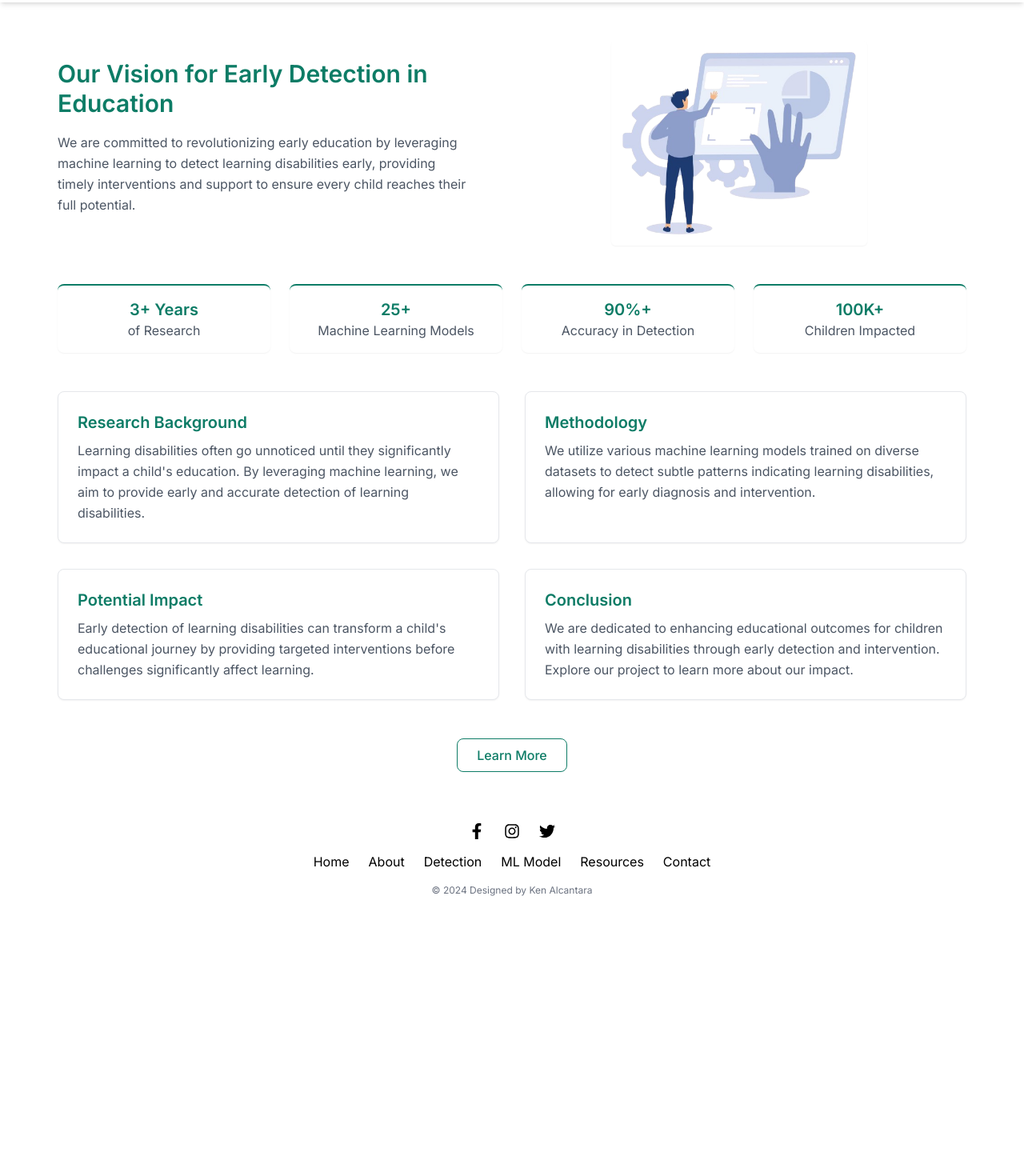
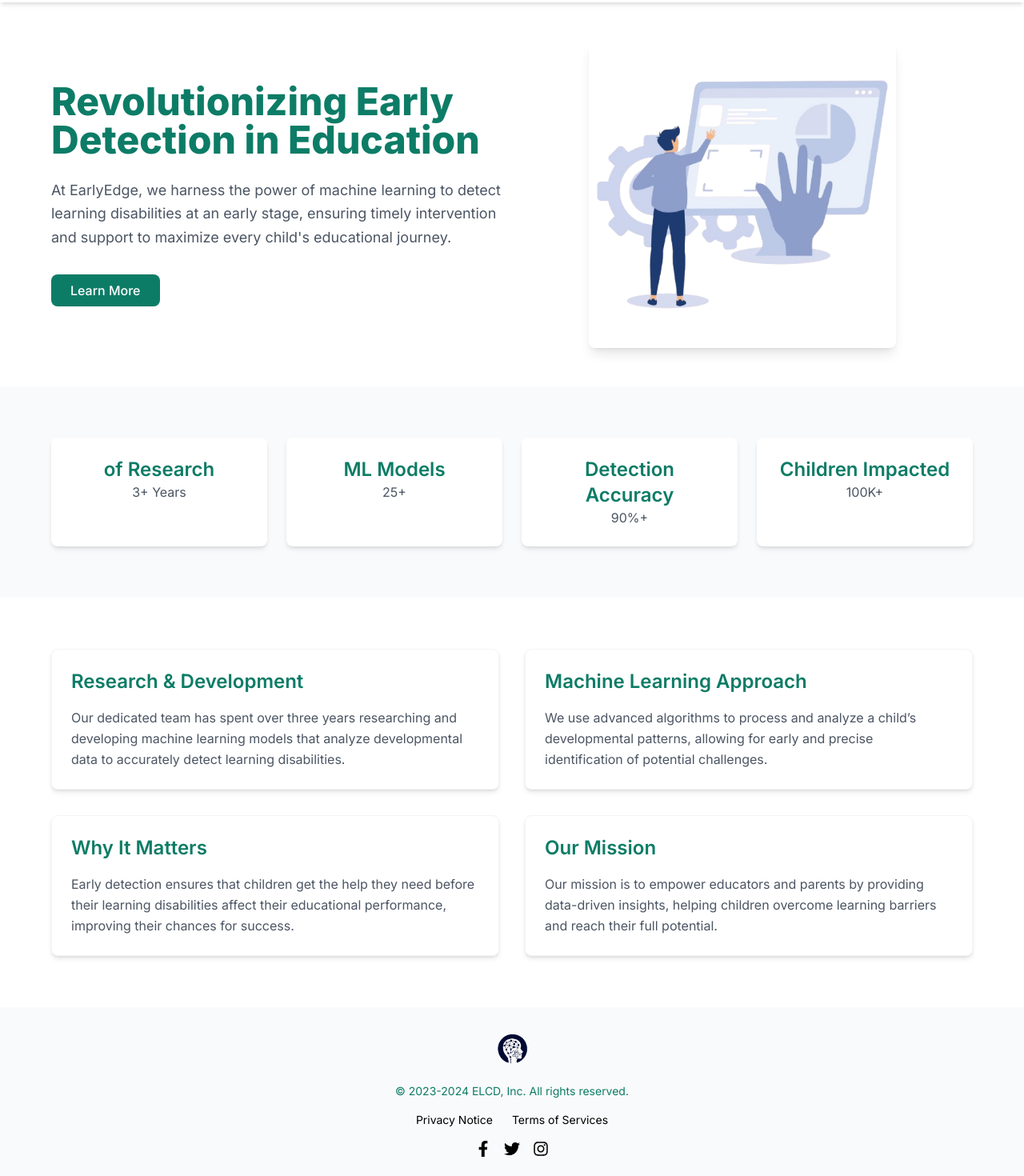
Before and after one commit to Kentoyyy/Thesis-Project, a Next.js app: page /about in a window 1280 px wide. Shown: the part 69-1539 px from the top of the page at 80% size. Before the commit the page ends 1206 px from the top, so only its background shows below. Built offline with nearby package versions, Linux system fonts and the light colour scheme.

Commit message:
updating

```diff
--- a/app/about/page.tsx
+++ b/app/about/page.tsx
@@ -16,70 +16,74 @@ const AboutPage = () => {
   return (
     <>
       <Navbar />
-      <div className="min-h-screen flex flex-col bg-white px-6 py-12">
-        {/* Header Section */}
-        <div className="container mx-auto flex flex-col md:flex-row items-center justify-center md:justify-between px-6 md:px-12">
-          <div className="max-w-lg mb-8 md:mb-0">
-            <h1 className="text-3xl font-semibold text-[#0D7C66] mb-4 leading-tight">
-              Our Vision for Early Detection in Education
+      <div className="min-h-screen flex flex-col bg-white">
+        {/* Hero Section */}
+        <div className="container mx-auto py-12 px-6 lg:px-16 flex flex-col lg:flex-row items-center">
+          {/* Text Section */}
+          <div className="lg:w-1/2 mb-8 lg:mb-0">
+            <h1 className="text-4xl lg:text-5xl font-extrabold text-[#0D7C66] mb-6 leading-tight">
+              Revolutionizing Early Detection in Education
             </h1>
-            <p className="text-base text-gray-600 mb-4 leading-relaxed">
-              We are committed to revolutionizing early education by leveraging machine learning to detect learning disabilities early, providing timely interventions and support to ensure every child reaches their full potential.
+            <p className="text-lg text-gray-600 mb-4 leading-relaxed">
+              At EarlyEdge, we harness the power of machine learning to detect learning disabilities at an early stage, ensuring timely intervention and support to maximize every child's educational journey.
             </p>
+            <a href="#learn-more" className="inline-block mt-4 px-6 py-2 bg-[#0D7C66] text-white font-medium rounded-lg hover:bg-secondary-color transition">
+              Learn More
+            </a>
           </div>
-          <div className="w-full md:w-1/2 flex justify-center">
-            <div className="relative w-full max-w-xs h-64">
+
+          {/* Image Section */}
+          <div className="lg:w-1/2 flex justify-center">
+            <div className="relative w-72 h-72 md:w-96 md:h-96">
               <Image
                 src={vision}
                 alt="Vision for Early Detection"
                 layout="fill"
                 objectFit="contain"
-                className="rounded-md shadow-sm"
+                className="rounded-lg shadow-lg"
               />
             </div>
           </div>
         </div>
 
-        {/* Statistics Section */}
-        <div className="container mx-auto mt-12 grid grid-cols-1 md:grid-cols-2 lg:grid-cols-4 gap-6 text-center px-6 md:px-12">
+        {/* Impact Section */}
+        <div className="bg-gray-50 py-16">
+          <div className="container mx-auto grid grid-cols-1 md:grid-cols-2 lg:grid-cols-4 gap-6 px-6 lg:px-16 text-center">
             {[
               { label: '3+ Years', value: 'of Research' },
-            { label: '25+', value: 'Machine Learning Models' },
-            { label: '90%+', value: 'Accuracy in Detection' },
+              { label: '25+', value: 'ML Models' },
+              { label: '90%+', value: 'Detection Accuracy' },
               { label: '100K+', value: 'Children Impacted' }
             ].map((stat, index) => (
-            <div key={index} className="p-4 bg-white rounded-lg shadow-sm border-t-2 border-[#0D7C66]">
-              <h2 className="text-xl font-semibold text-[#0D7C66]">{stat.label}</h2>
-              <p className="text-gray-600">{stat.value}</p>
+              <div key={index} className="p-6 bg-white rounded-lg shadow-md">
+                <h2 className="text-2xl font-semibold text-[#0D7C66]">{stat.value}</h2>
+                <p className="text-gray-600">{stat.label}</p>
               </div>
             ))}
           </div>
+        </div>
 
-        {/* Detailed Description Section */}
-        <div className="container mx-auto mt-12 grid grid-cols-1 md:grid-cols-2 gap-8 px-6 md:px-12">
+        {/* Detailed Explanation Section */}
+        <div id="learn-more" className="container mx-auto py-16 px-6 lg:px-16 grid grid-cols-1 md:grid-cols-2 gap-8">
           {[
-            { title: 'Research Background', text: 'Learning disabilities often go unnoticed until they significantly impact a child\'s education. By leveraging machine learning, we aim to provide early and accurate detection of learning disabilities.' },
-            { title: 'Methodology', text: 'We utilize various machine learning models trained on diverse datasets to detect subtle patterns indicating learning disabilities, allowing for early diagnosis and intervention.' },
-            { title: 'Potential Impact', text: 'Early detection of learning disabilities can transform a child\'s educational journey by providing targeted interventions before challenges significantly affect learning.' },
-            { title: 'Conclusion', text: 'We are dedicated to enhancing educational outcomes for children with learning disabilities through early detection and intervention. Explore our project to learn more about our impact.' }
+            { title: 'Research & Development', text: 'Our dedicated team has spent over three years researching and developing machine learning models that analyze developmental data to accurately detect learning disabilities.' },
+            { title: 'Machine Learning Approach', text: 'We use advanced algorithms to process and analyze a child’s developmental patterns, allowing for early and precise identification of potential challenges.' },
+            { title: 'Why It Matters', text: 'Early detection ensures that children get the help they need before their learning disabilities affect their educational performance, improving their chances for success.' },
+            { title: 'Our Mission', text: 'Our mission is to empower educators and parents by providing data-driven insights, helping children overcome learning barriers and reach their full potential.' }
           ].map((section, index) => (
-            <div key={index} className="p-6 bg-white rounded-lg shadow-sm border border-gray-200">
-              <h2 className="text-xl font-semibold text-[#0D7C66] mb-2">{section.title}</h2>
+            <div key={index} className="p-6 bg-white rounded-lg shadow-md border border-gray-100">
+              <h3 className="text-2xl font-semibold text-[#0D7C66] mb-4">{section.title}</h3>
               <p className="text-gray-600 leading-relaxed">{section.text}</p>
             </div>
           ))}
         </div>
 
         {/* Call to Action */}
-        <div className="container mx-auto mt-12 text-center px-6 md:px-12">
-          <a href="/latestabout" className="inline-block px-6 py-2 border border-[#0D7C66] text-[#0D7C66] font-medium rounded-lg hover:bg-[#0D7C66] hover:text-white transition">
-            Learn More
-          </a>
-        </div>
+
       </div>
       <Footer />
     </>
   );
-}
+};
 
 export default AboutPage;
--- a/app/components/footer.tsx
+++ b/app/components/footer.tsx
@@ -1,64 +1,57 @@
 import React from 'react';
-import { FaFacebookF, FaTwitter, FaInstagram, FaGoogle, FaYoutube } from 'react-icons/fa';
+import { FaFacebookF, FaTwitter, FaInstagram } from 'react-icons/fa';
+import Image from 'next/image';
+import logo from '../../public/images/logoelcdl.png'; // Ensure this path is correct
 
 const FooterNav = () => {
   return (
-    <nav className="bg-white-400   text-white py-4">
-      <div className="max-w-screen-xl mx-auto flex flex-col items-center">
-        {/* Social Media Icons */}
-        <div className="flex space-x-6 mb-4">
-          <a href="#" className="text-black hover:text-gray-400">
-            <FaFacebookF size={20} />
-          </a>
-          <a href="#" className="text-black hover:text-gray-400">
-            <FaInstagram size={20} />
-          </a>
-          <a href="#" className="text-black hover:text-gray-400">
-            <FaTwitter size={20} />
-          </a>
+    <footer className="bg-gray-50 text-black py-6">
+      <div className="max-w-screen-xl mx-auto px-4 md:px-8 text-center">
 
+        {/* Logo */}
+        <div className="mb-4">
+          <Image
+            src={logo}
+            alt="ELCD Logo"
+            width={55}
+            height={55}
+            className="mx-auto"
+          />
         </div>
 
+        {/* Copyright Text */}
+        <p className="text-xs md:text-sm mb-4 text-primary-color">
+          &copy; 2023-2024 ELCD, Inc. All rights reserved.
+        </p>
+
         {/* Navigation Links */}
-        <ul className="flex space-x-6 mb-4">
+        <ul className="flex justify-center space-x-4 md:space-x-6 mb-4 text-xs md:text-sm">
           <li>
-            <a href="/" className="text-black hover:text-gray-400">
-              Home
+            <a href="/privacy" className="text-black hover:text-gray-400">
+              Privacy Notice
             </a>
           </li>
           <li>
-            <a href="/about" className="text-black hover:text-gray-400">
-              About
-            </a>
-          </li>
-          <li>
-            <a href="/disabilities" className="text-black hover:text-gray-400">
-              Detection
-            </a>
-          </li>
-          <li>
-            <a href="/machinemodel" className="text-black hover:text-gray-400">
-              ML Model
-            </a>
-          </li>
-          <li>
-            <a href="/resources" className="text-black hover:text-gray-400">
-              Resources
-            </a>
-          </li>
-          <li>
-            <a href="/contact" className="text-black hover:text-gray-400">
-              Contact
+            <a href="/terms" className="text-black hover:text-gray-400">
+              Terms of Services
             </a>
           </li>
         </ul>
 
-        {/* Copyright Text */}
-        <p className="text-xs text-gray-500">
-          &copy; {new Date().getFullYear()} Designed by Ken Alcantara
-        </p>
+        {/* Social Media Icons (Optional) */}
+        <div className="flex justify-center space-x-4 mt-4">
+          <a href="https://facebook.com" className="text-black hover:text-gray-400">
+            <FaFacebookF size={20} />
+          </a>
+          <a href="https://twitter.com" className="text-black hover:text-gray-400">
+            <FaTwitter size={20} />
+          </a>
+          <a href="https://instagram.com" className="text-black hover:text-gray-400">
+            <FaInstagram size={20} />
+          </a>
+        </div>
       </div>
-    </nav>
+    </footer>
   );
 };
 
--- /dev/null
+++ b/app/privacy/page.tsx
@@ -0,0 +1,77 @@
+import React from 'react';
+import Navbar from '../components/navbar';
+import Footer from '../components/footer';
+
+const PrivacyNotice = () => {
+  return (
+    <>
+      <Navbar />
+      <div className="max-w-screen-lg mx-auto p-4 md:p-6 lg:p-8 text-gray-700 leading-relaxed">
+        <h1 className="text-2xl md:text-3xl font-bold mb-6">Privacy Notice</h1>
+        <p className="text-xs md:text-sm mb-6"><strong>Effective Date:</strong> September 2024</p>
+
+        <p className="mb-6">
+          We value your privacy and are committed to protecting the personal information of users of our Early Child Detection of Learning Disabilities platform ("the Platform"). This Privacy Notice explains how we collect, use, disclose, and safeguard your information when you visit our Platform.
+        </p>
+
+        <h2 className="text-lg md:text-xl font-semibold mb-3">1. Information We Collect</h2>
+        <p className="mb-6">
+          We may collect the following types of information:
+        </p>
+        <ul className="list-disc list-inside mb-6">
+          <li><strong>Personal Information:</strong> Includes your name, email address, and any other information you voluntarily provide when registering or using the platform.</li>
+          <li><strong>Test Results:</strong> Data related to the tests for dyslexia, dyscalculia, and dysgraphia.</li>
+          <li><strong>Usage Data:</strong> Information about your interaction with the Platform, including IP address, browser type, and the pages visited.</li>
+        </ul>
+
+        <h2 className="text-lg md:text-xl font-semibold mb-3">2. How We Use Your Information</h2>
+        <p className="mb-6">
+          We use your information to:
+        </p>
+        <ul className="list-disc list-inside mb-6">
+          <li>Provide, operate, and improve the platform’s services.</li>
+          <li>Perform machine learning analysis for early detection of learning disabilities.</li>
+          <li>Communicate with you about updates, test results, or other relevant information.</li>
+          <li>Enhance the accuracy of the machine learning models for better detection.</li>
+        </ul>
+
+        <h2 className="text-lg md:text-xl font-semibold mb-3">3. Sharing of Information</h2>
+        <p className="mb-6">
+          We do not sell or share your personal information with third parties, except in the following situations:
+        </p>
+        <ul className="list-disc list-inside mb-6">
+          <li><strong>Service Providers:</strong> We may share data with trusted third-party service providers who assist us in maintaining and improving the platform.</li>
+          <li><strong>Legal Requirements:</strong> We may disclose your information if required to comply with a legal obligation or protect the rights, property, or safety of our platform and users.</li>
+        </ul>
+
+        <h2 className="text-lg md:text-xl font-semibold mb-3">4. Data Security</h2>
+        <p className="mb-6">
+          We take reasonable steps to secure your personal information from unauthorized access, use, or disclosure. However, no system is completely secure, and we cannot guarantee the absolute security of your data.
+        </p>
+
+        <h2 className="text-lg md:text-xl font-semibold mb-3">5. Your Rights</h2>
+        <p className="mb-6">
+          You have the following rights regarding your information:
+        </p>
+        <ul className="list-disc list-inside mb-6">
+          <li><strong>Access:</strong> You can request access to the personal information we hold about you.</li>
+          <li><strong>Correction:</strong> You may request the correction of inaccurate or incomplete information.</li>
+          <li><strong>Deletion:</strong> You may request that we delete your personal information under certain circumstances.</li>
+        </ul>
+
+        <h2 className="text-lg md:text-xl font-semibold mb-3">6. Changes to This Privacy Notice</h2>
+        <p className="mb-6">
+          We may update this Privacy Notice from time to time. Any changes will be reflected on this page with a new "Effective Date."
+        </p>
+
+        <h2 className="text-lg md:text-xl font-semibold mb-3">7. Contact Us</h2>
+        <p className="mb-6">
+          If you have any questions or concerns about this Privacy Notice, please contact us at <a href="mailto:contact@example.com" className="text-blue-500 underline">[contact@example.com]</a>.
+        </p>
+      </div>
+      <Footer />
+    </>
+  );
+};
+
+export default PrivacyNotice;
--- /dev/null
+++ b/app/terms/page.tsx
@@ -0,0 +1,62 @@
+import React from 'react';
+import Navbar from '../components/navbar';
+import Footer from '../components/footer';
+
+const TermsOfService = () => {
+  return (
+    <>
+      <Navbar />
+      <div className="max-w-screen-lg mx-auto p-4 md:p-6 lg:p-8 text-gray-700 leading-relaxed">
+        <h1 className="text-2xl md:text-3xl font-bold mb-6">Terms of Service</h1>
+        <p className="text-xs md:text-sm mb-6"><strong>Effective Date:</strong> September 2024</p>
+
+        <p className="mb-6">
+          By accessing the Early Child Detection of Learning Disabilities platform ("Platform"), you agree to these Terms of Service ("Terms").
+        </p>
+
+        <h2 className="text-lg md:text-xl font-semibold mb-3">1. Use of the Platform</h2>
+        <p className="mb-6">
+          You are allowed to use the Platform for its intended purpose only. Any misuse, including illegal activities, is prohibited.
+        </p>
+
+        <h2 className="text-lg md:text-xl font-semibold mb-3">2. Account Responsibility</h2>
+        <p className="mb-6">
+          You are responsible for keeping your account details confidential and for all activities under your account.
+        </p>
+
+        <h2 className="text-lg md:text-xl font-semibold mb-3">3. Intellectual Property</h2>
+        <p className="mb-6">
+          All content and materials on the Platform are protected by intellectual property laws. You may not use them without prior permission.
+        </p>
+
+        <h2 className="text-lg md:text-xl font-semibold mb-3">4. Privacy</h2>
+        <p className="mb-6">
+          The use of personal data is outlined in our Privacy Notice. By using the Platform, you consent to these practices.
+        </p>
+
+        <h2 className="text-lg md:text-xl font-semibold mb-3">5. Disclaimer</h2>
+        <p className="mb-6">
+          The Platform is provided "as is" without warranties. We do not guarantee error-free operation.
+        </p>
+
+        <h2 className="text-lg md:text-xl font-semibold mb-3">6. Limitation of Liability</h2>
+        <p className="mb-6">
+          We are not liable for any damages arising from the use or inability to use the Platform.
+        </p>
+
+        <h2 className="text-lg md:text-xl font-semibold mb-3">7. Changes to Terms</h2>
+        <p className="mb-6">
+          We may update these Terms. Any changes will be effective upon posting on this page.
+        </p>
+
+        <h2 className="text-lg md:text-xl font-semibold mb-3">8. Contact Us</h2>
+        <p className="mb-6">
+          For inquiries about these Terms, reach us at <a href="mailto:contact@example.com" className="text-blue-500 underline">contact@example.com</a>.
+        </p>
+      </div>
+      <Footer />
+    </>
+  );
+};
+
+export default TermsOfService;
```
Also changed, not shown: app/page.tsx (+18 -32 lines), 1 other file (tests, documents, lock files or other folders). Lines whose indentation alone changed are shown as unchanged.
